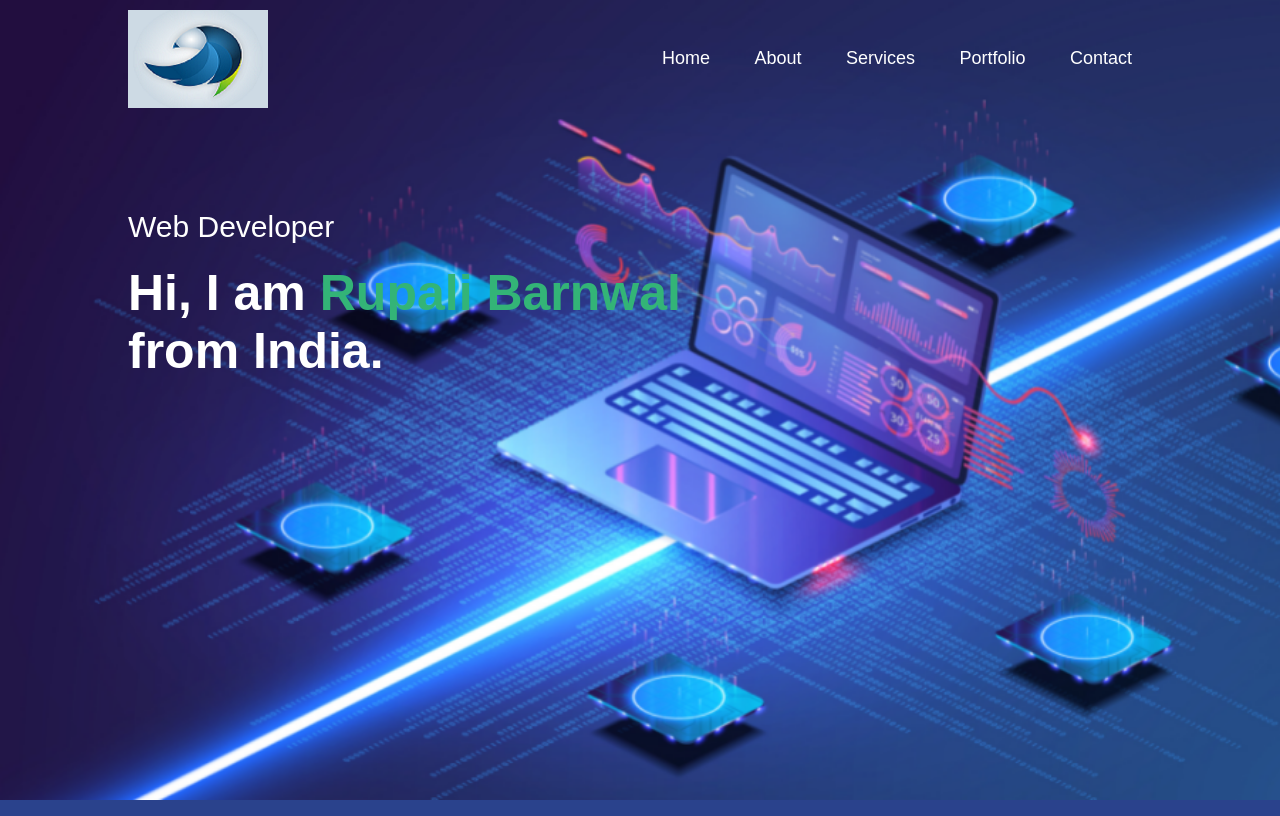
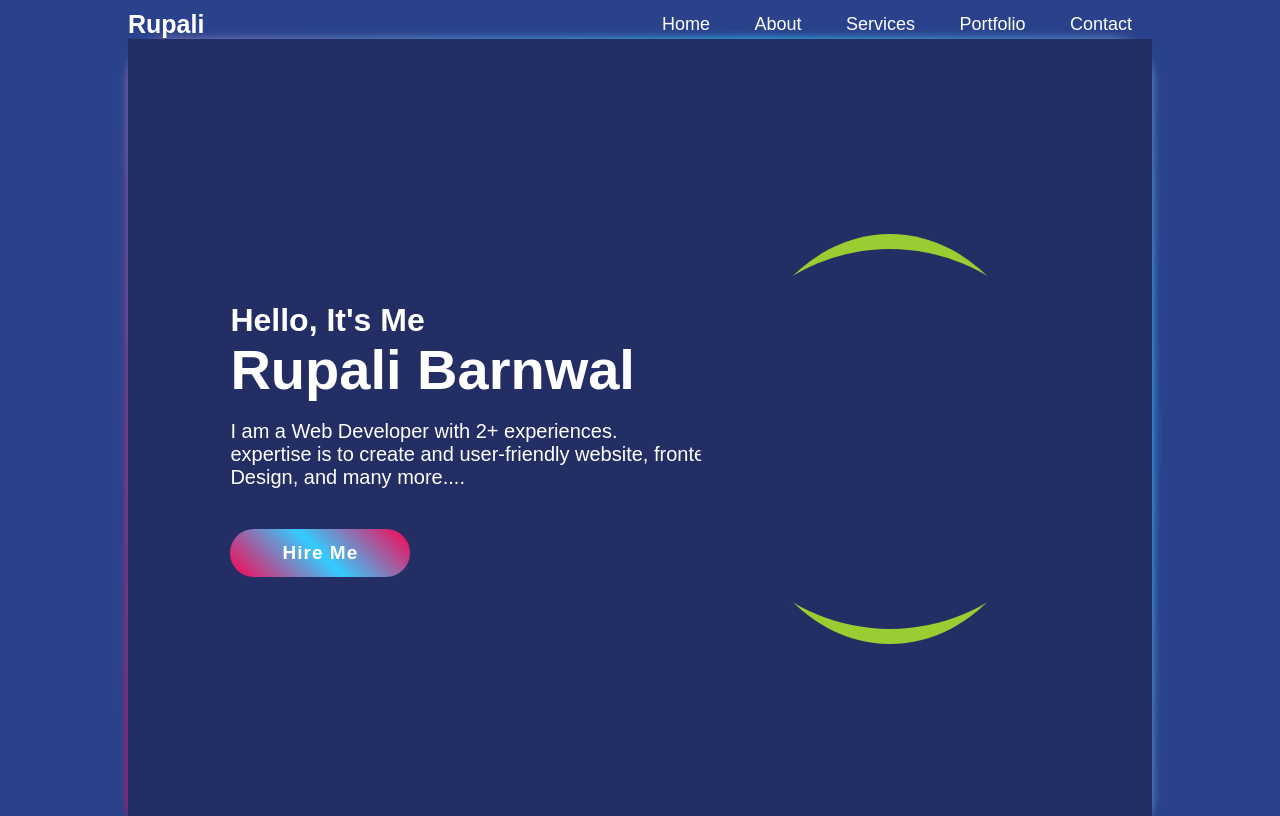
Before and after one commit to RupaliBarnwal/Portfolio, a plain HTML site: page index.html in a window 1280 px wide. Shown: the top 816 px of the page. Drawn offline with Linux system fonts and the light colour scheme.

Commit message:
made changes in header

```diff
--- a/index.html
+++ b/index.html
@@ -11,7 +11,7 @@
   <div id="header">
     <div class="container">
         <nav>
-            <img src="images/logo1.png" class="logo">
+            <a href="#" class="logo">Rupali</a>
             <ul id="SideMenu">
                 <li><a href="#header" onclick="closeMenu()">Home</a></li>
                 <li><a href="#about" onclick="closeMenu()">About</a></li>
@@ -22,10 +22,29 @@
             </ul>
             <i class="fa-solid fa-bars" onclick="openMenu()"></i>
         </nav>
-        <div class="header-text">
-            <p>Web Developer</p>
-            <h1>Hi, I am <span>Rupali Barnwal</span><br>from India.</h1>
-        </div>
+        <!-- <div class="header-text">
+            <h3>Hi, this is </h3>
+            <h1><span>Rupali Barnwal</span></h1>
+            <p>I am a Web Designer wth 2+ years of experience.</p>
+        </div> -->
+        <section class="home">
+            <div class="home-content">
+                <h3>Hello, It's Me</h3>
+                <h1>Rupali Barnwal</h1>
+                <!-- <h3>And I am a</h3> -->
+                <p>I am a Web Developer with 2+ experiences.
+                <br>expertise is to create and user-friendly website, frontend Design, and many more....</p>
+
+                 <a href="#about" class="btn1">Hire Me</a>
+            </div>
+            <div class="home-img">
+                <div class="glowing-circle">
+                    <div class="image">
+                        <img src="" alt="">
+                    </div>
+                </div>
+            </div>
+        </section>
     </div>
   </div>
   <!--------------about------------- -->
--- a/style.css
+++ b/style.css
@@ -17,7 +17,7 @@ body{
 #header{
     width:100%;
     height:100vh;
-    background-image: url("Images/bg.png");
+    /* background-image: url("Images/bg.png"); */
      background-size: cover;
     background-position:right;
     background-repeat: no-repeat, repeat;
@@ -33,6 +33,11 @@ nav{
 }
 .logo{
     width: 140px;
+    position:relative;
+    font-size: 25px;
+    color: #fff;
+    text-decoration: none;
+    font-weight:600;
 
 }
 nav ul li{
@@ -57,7 +62,7 @@ nav ul li a:after {
     height: 2px;
     bottom: 0;
     left: 0;
-    background-color: #0087ca;
+    background-color: #ff004f;
     transform-origin: bottom right;
     transition: transform 0.25s ease-out;
   }
@@ -66,7 +71,7 @@ nav ul li a:after {
     transform: scaleX(1);
     transform-origin: bottom left;
   }
-  .header-text{
+  /* .header-text{
     margin-top: 10%;
     font-size:30px;
   }
@@ -76,7 +81,109 @@ nav ul li a:after {
   }
   .header-text h1 span{
     color:rgb(51, 180, 119);
-  }
+  } */
+.home{
+    position:relative;
+    width:100%;
+    justify-content: space-between;
+    height: 100vh;
+    background-color: #232E64;
+    background-size: cover;
+    background-position: center;
+    display:flex;
+    align-items: center;
+    padding: 70px 10%;
+}
+.home-content{
+    max-width:500px;
+}
+.home-content h3{
+    font-size: 32px;
+    font-weight: 700;
+    line-height: 1.2;
+}
+.home-content h1{
+    font-size: 56px;
+    font-weight: 700;
+    margin:-3px 0;
+    line-height: 1.2;
+}
+.home-content p{
+    font-size: 20px;
+    margin: 20px 0 40px;
+}
+.home-img{
+    width:410px;
+    height:410px;
+}
+.home-img .glowing-circle{
+    position: relative;
+    width:100%;
+    height:100%;
+    background: yellowgreen;
+    border-radius: 50%;
+    display: flex;
+    justify-content: center;
+    align-items: center;
+}
+.home-img .glowing-circle:after{
+    content:'';
+    position: absolute;
+    width:380px;
+    height:380px;
+    background: #232E64;
+    border-radius: 50%;
+}
+.btn1{
+    display:inline-flex;
+    justify-content: center;
+    align-items: center;
+    width:180px;
+    height:48px;
+    /* background:yellowgreen; */
+    background: linear-gradient(45deg,#ff004f, #3cf,#ff004f);
+    border-radius: 40px;
+    font-size: 19px;
+    color:#fff;
+    text-decoration: none;
+    font-weight: 600;
+    letter-spacing: 1px;
+    z-index: 1;
+}
+.btn1:before{
+    content:'';
+    position: absolute;
+    top:0;
+    left:0;
+    inset:0;
+    background: linear-gradient(45deg,#ff004f, #3cf,#ff004f);
+    z-index: -1;
+    border-radius: 40px;
+    background-size: 200%;
+    background-position: 0 0;
+    filter:blur(5px);
+    transition:.5s ease;
+}
+.btn1:hover:before{
+    background-position:100% 0;
+}
+.btn1:after{
+    content:'';
+    position: absolute;
+    top:0;
+    left:0;
+    inset:0;
+    background: linear-gradient(45deg,#ff004f, #3cf,
+    #ff004f);
+    background-position: 0 0;
+    background-size: 200%;
+    z-index: -1;
+    border-radius: 40px;
+    transition:.5s ease;
+}
+.btn1:hover:after{
+    background-position:100% 0;
+}
   /*----about-----*/
 #about{
     padding:80px 0;
@@ -276,14 +383,31 @@ nav ul li a:after {
 }
 .social-icons a{
     text-decoration: none;
-    font-size: 30px;
-    color: #0087ca;
-    display: inline-block;
+    justify-content: center;
+    align-items: center;
+    background: linear-gradient(45deg, #ff004f,#3cf,#ff004f);
+    display: inline-flex;
+    border-radius: 50%;
+    width:35px;
+    height:35px;
+    font-size: 20px;
+    color: #fff;
+    text-decoration: none;
     margin-right: 15px;
     transition: transform 0.5s;
+    z-index:1;
+}
+.social-icons a:after{
+    content:'';
+    position: absolute;
+    width:100%;
+    height:100%;
+    background: #2A428C;
+    border-radius: 50%;
+    transform: scale(.88);
+    z-index: -1;
 }
 .social-icons a:hover{
-    color:#b54769;
     transform: translateY(-5px);
 }
 .btn.btn2{
@@ -316,7 +440,7 @@ form .btn2{
     padding:25px 0;
     background:#232E64;
     font-weight: 300;
-    margin-top: 20px;
+    margin-top: 100px;
 }
 /* ------responsive ------- */
 nav .fa-solid{
@@ -327,7 +451,7 @@ nav .fa-solid{
         background:#232E64;
     }
     #header{
-        background-image: url("Images/img3.png");
+        /* background-image: url("Images/img3.png"); */
          /* background: #2A428C;  */
         background-size: 350px 400px;
     }
@@ -388,6 +512,12 @@ nav .fa-solid{
     form input, form textarea{
         background: #2A428C;
     }
+    .home-img{
+        display: none;
+    }
+    .social-icons a:after{
+        background: #232E64;
+    }
 }
 #msg{
 color:#ff004f;
```
